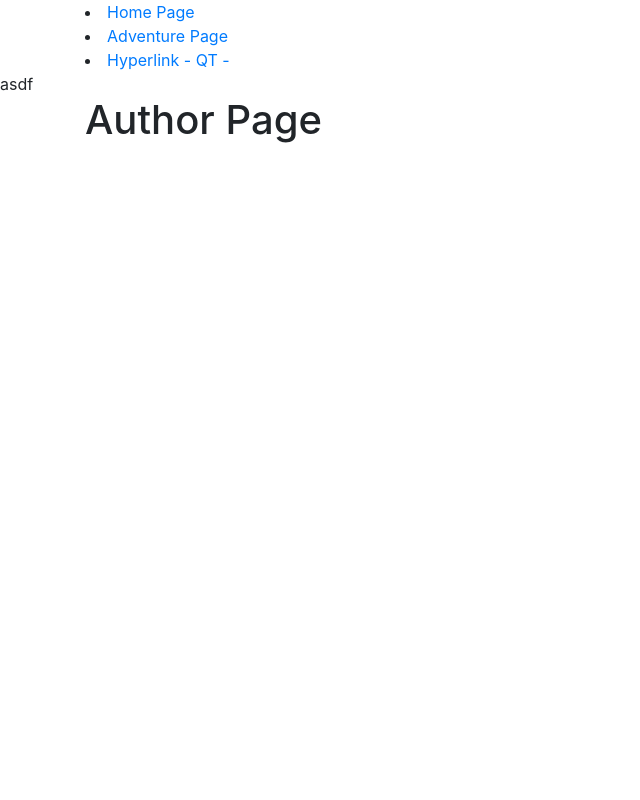
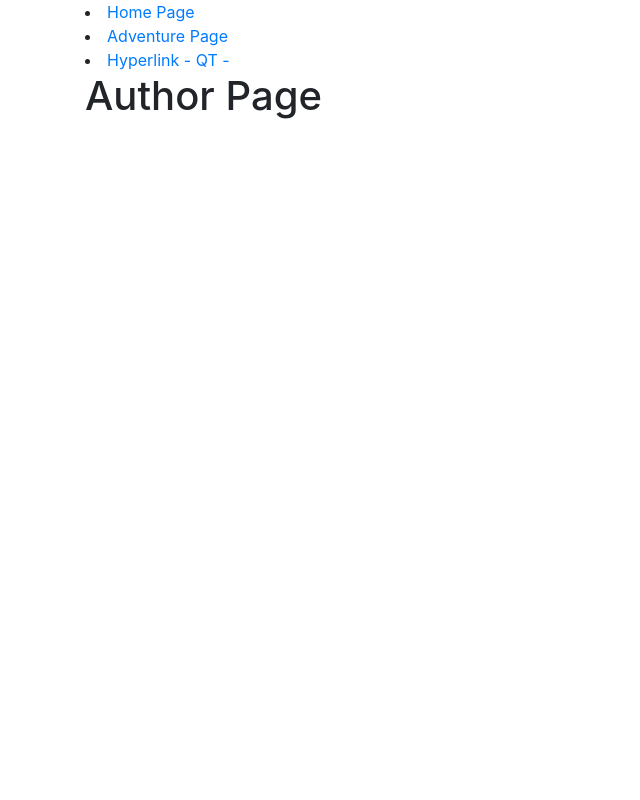
Before and after one commit to MatthewCKemp/WebApp_Coursework_Group, a PHP site: page /AuthorPage.php in a window 1280 px wide. Shown: the whole page, without its empty margins (0-640 px from the left). Run offline with PHP 8.4, Linux system fonts and the light colour scheme; data that the repository does not hold is empty; some libraries are stand-ins or nearby versions.

Commit message:
Update AuthorPage.php

```diff
--- a/AuthorPage.php
+++ b/AuthorPage.php
@@ -46,7 +46,6 @@ $query = "SELECT * FROM users";
 $result = mysql_query($query);
 if(!$result) die ("Could not query: " . mysql_error());
 $rows = mysql_num_rows($result);
-echo 'asdf ';
 for($j = 0; $j < $rows; ++$j)
 {
     echo 'userID: ' . mysql_result($result, $j, 'userID') . '</br>';
```
